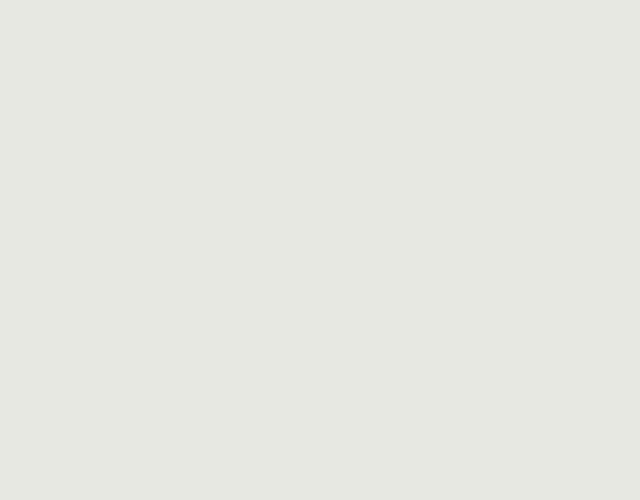
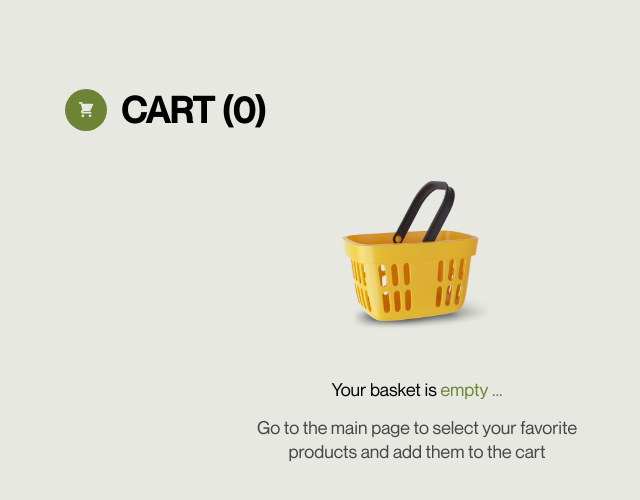
Before and after one commit to TokarevArtemV/project-js-team-02, a website built with Vite: page src/cart.html in a window 1280 px wide. Shown: the whole page, without its empty margins (223-863 px from the left). Built offline with nearby package versions, Linux system fonts and the light colour scheme.

Commit message:
cart-first-commit

```diff
--- a/src/cart.html
+++ b/src/cart.html
@@ -21,7 +21,32 @@
       <load ="partials/cart.html" />
     </main>
     <load ="partials/footer.html" />
+<div class="container">
+  <div class="icon-and-cart">
+    <div class="cart-icon">
+      <svg class="cart-icon-img" width="100" height="16">
+        <use href="./images/icons/icons.svg#icon-shopping-cart"></use>
+      </svg>
+    </div>
 
+    <div class="cart-info">
+      <h1 id="cartTitle">Cart (0)</h1>
+    </div>
+  </div>
+
+
+
+  <div class="cart-content" id="cartContent">
+    <img src="./images/basket-2x.png" alt="Basket Image" />
+    <p class="empty-message" id="emptyMessage">
+      Your basket is<span style="color: #6d8434"> empty ...</span>
+    </p>
+
+    <p>
+      Go to the main page to select your favorite <br />products and add them to the cart<br />
+    </p>
+  </div>
+</div>
     <script type="module" src="./js/cart.js"></script>
   </body>
 </html>
--- a/src/css/cart.css
+++ b/src/css/cart.css
@@ -0,0 +1,65 @@
+.icon-and-cart {
+    display: flex;
+    align-items: center;
+    margin-top: 89px;
+    gap: 14px;
+
+}
+
+.cart-icon {
+    display: flex;
+    padding: 12px;
+    justify-content: center;
+    align-items: center;
+    gap: 10px;
+    border-radius: 30px;
+    background-color: #6D8434;
+}
+
+.cart-icon-img {
+    width: 18px;
+    height: 18px;
+    fill: var(--background-color);
+
+}
+
+.cart-info {
+    color: var(--black-color);
+    font-style: normal;
+    line-height: 32px;
+    text-transform: uppercase;
+}
+
+.cart-content {
+    text-align: center;
+    margin-top: 50px;
+}
+
+.cart-content img {
+    width: 150px;
+    height: 150px;
+    display: inline;
+}
+
+.empty-message {
+    color: var(--black-color);
+    margin-top: 40px;
+    margin-bottom: 14px;
+}
+
+
+
+p {
+    color: rgba(1, 1, 1, 0.70);
+    font-size: 18px;
+    font-weight: 400;
+    line-height: 24px;
+}
+
+/* @media screen and (min-width: 768px){
+
+}
+
+@media screen and (min-width: 1440px) {
+
+} */
```
